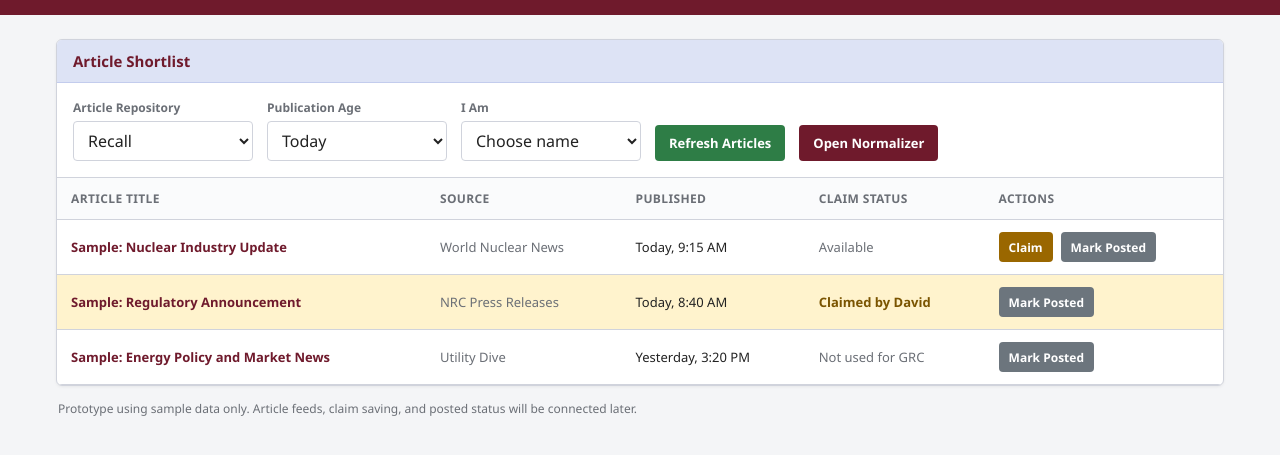
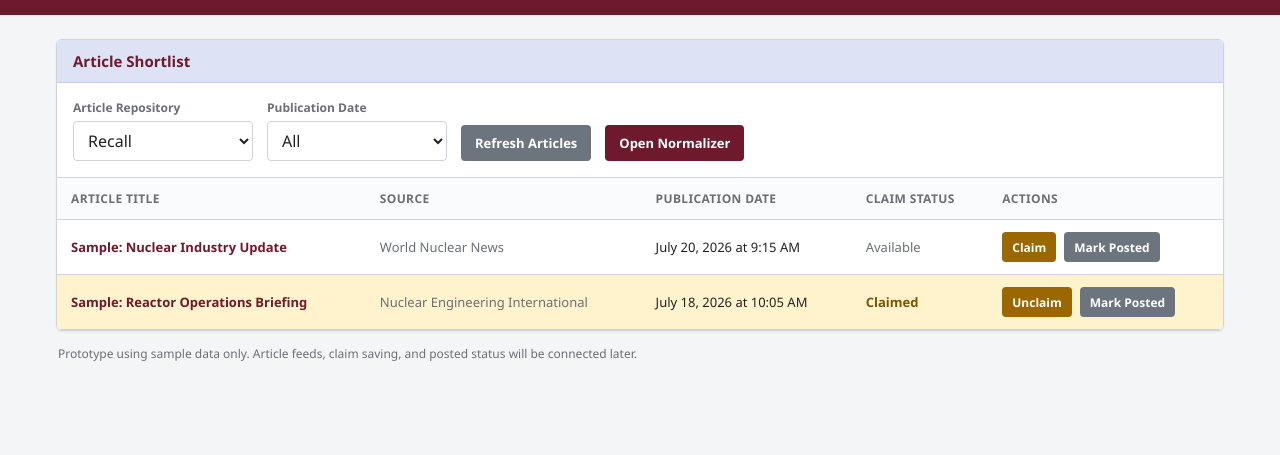
Before and after one commit to davidcmirion/Certrec-News-Dashboard-and-Normalizer, a plain HTML site: page frontend/index.html in a window 1280 px wide. Shown: the part 73-528 px from the top of the page. Drawn offline with Linux system fonts and the light colour scheme.

Commit message:
Update dashboard claim and posted actions + some style choices

```diff
--- a/frontend/index.html
+++ b/frontend/index.html
@@ -8,19 +8,15 @@
   <style>
     :root {
       --maroon: #6f1a2c;
-      --maroon-dark: #501320;
       --lavender: #dde3f5;
       --lavender-border: #c3cced;
-      --green: #2e7d46;
-      --green-dark: #235c34;
       --gray: #6c757d;
-      --gray-dark: #565e64;
       --bg: #f4f5f7;
       --border: #d0d3dc;
       --text: #222;
       --muted: #6b6f76;
       --claimed-bg: #fff3cd;
-      --claimed-border: #e4c46b;
+      --posted-bg: #e8f3ec;
     }
 
     * {
@@ -120,12 +116,12 @@
       cursor: pointer;
     }
 
-    .button:hover {
+    .button:hover:not(:disabled) {
       filter: brightness(0.92);
     }
 
     .button-refresh {
-      background: var(--green);
+      background: var(--gray);
     }
 
     .button-normalizer {
@@ -141,6 +137,13 @@
 
     .button-posted {
       background: var(--gray);
+      min-height: 30px;
+      padding: 5px 10px;
+      font-size: 12px;
+    }
+
+    .button-not-posted {
+      background: #a15c00;
       min-height: 30px;
       padding: 5px 10px;
       font-size: 12px;
@@ -177,6 +180,10 @@
       background: var(--claimed-bg);
     }
 
+    tr.posted-row {
+      background: var(--posted-bg);
+    }
+
     .article-link {
       color: var(--maroon);
       font-weight: 700;
@@ -196,7 +203,7 @@
       white-space: nowrap;
     }
 
-    .status-unclaimed {
+    .status-available {
       color: var(--muted);
     }
 
@@ -205,10 +212,21 @@
       font-weight: 700;
     }
 
+    .status-posted {
+      color: #23643a;
+      font-weight: 700;
+    }
+
     .actions {
       display: flex;
       gap: 8px;
       white-space: nowrap;
+    }
+
+    .empty-message {
+      color: var(--muted);
+      text-align: center;
+      padding: 24px;
     }
 
     .footer-note {
@@ -233,35 +251,24 @@
         <div class="field">
           <label for="repositoryFilter">Article Repository</label>
           <select id="repositoryFilter">
-            <option>Recall</option>
-            <option>Recall New Build</option>
-            <option>RegSource GRC</option>
+            <option value="Recall">Recall</option>
+            <option value="Recall New Build">Recall New Build</option>
+            <option value="RegSource GRC">RegSource GRC</option>
           </select>
         </div>
 
         <div class="field">
-          <label for="ageFilter">Publication Age</label>
-          <select id="ageFilter">
-            <option>Today</option>
-            <option>Yesterday</option>
-            <option>Last 2 Days</option>
-            <option>Last 3 Days</option>
-            <option>All Recent Articles</option>
-          </select>
+          <label for="dateFilter">Publication Date</label>
+          <select id="dateFilter"></select>
         </div>
 
-        <div class="field">
-          <label for="userSelect">I Am</label>
-          <select id="userSelect">
-            <option>Choose name</option>
-            <option>David</option>
-            <option>Team Member 2</option>
-            <option>Team Member 3</option>
-          </select>
-        </div>
+        <button id="refreshButton" class="button button-refresh" type="button">
+          Refresh Articles
+        </button>
 
-        <button class="button button-refresh" type="button">Refresh Articles</button>
-        <button class="button button-normalizer" type="button">Open Normalizer</button>
+        <button id="normalizerButton" class="button button-normalizer" type="button">
+          Open Normalizer
+        </button>
       </div>
 
       <div class="table-wrap">
@@ -270,62 +277,12 @@
             <tr>
               <th>Article Title</th>
               <th>Source</th>
-              <th>Published</th>
+              <th>Publication Date</th>
               <th>Claim Status</th>
               <th>Actions</th>
             </tr>
           </thead>
-
-          <tbody>
-            <tr>
-              <td>
-                <a class="article-link" href="#" target="_blank">
-                  Sample: Nuclear Industry Update
-                </a>
-              </td>
-              <td class="source">World Nuclear News</td>
-              <td class="date">Today, 9:15 AM</td>
-              <td class="status-unclaimed">Available</td>
-              <td>
-                <div class="actions">
-                  <button class="button button-claim" type="button">Claim</button>
-                  <button class="button button-posted" type="button">Mark Posted</button>
-                </div>
-              </td>
-            </tr>
-
-            <tr class="claimed-row">
-              <td>
-                <a class="article-link" href="#" target="_blank">
-                  Sample: Regulatory Announcement
-                </a>
-              </td>
-              <td class="source">NRC Press Releases</td>
-              <td class="date">Today, 8:40 AM</td>
-              <td class="status-claimed">Claimed by David</td>
-              <td>
-                <div class="actions">
-                  <button class="button button-posted" type="button">Mark Posted</button>
-                </div>
-              </td>
-            </tr>
-
-            <tr>
-              <td>
-                <a class="article-link" href="#" target="_blank">
-                  Sample: Energy Policy and Market News
-                </a>
-              </td>
-              <td class="source">Utility Dive</td>
-              <td class="date">Yesterday, 3:20 PM</td>
-              <td class="status-unclaimed">Not used for GRC</td>
-              <td>
-                <div class="actions">
-                  <button class="button button-posted" type="button">Mark Posted</button>
-                </div>
-              </td>
-            </tr>
-          </tbody>
+          <tbody id="articleTableBody"></tbody>
         </table>
       </div>
     </section>
@@ -334,5 +291,271 @@
       Prototype using sample data only. Article feeds, claim saving, and posted status will be connected later.
     </p>
   </main>
+
+  <script>
+    const repositoryFilter = document.getElementById("repositoryFilter");
+    const dateFilter = document.getElementById("dateFilter");
+    const articleTableBody = document.getElementById("articleTableBody");
+    const refreshButton = document.getElementById("refreshButton");
+    const normalizerButton = document.getElementById("normalizerButton");
+
+    function dateAtDaysAgo(daysAgo, hour, minute) {
+      const date = new Date();
+      date.setDate(date.getDate() - daysAgo);
+      date.setHours(hour, minute, 0, 0);
+      return date;
+    }
+
+    const originalArticles = [
+      {
+        id: 1,
+        title: "Sample: Nuclear Industry Update",
+        source: "World Nuclear News",
+        repository: "Recall",
+        published: dateAtDaysAgo(0, 9, 15),
+        status: "Available",
+        statusBeforePosted: "Available"
+      },
+      {
+        id: 2,
+        title: "Sample: Reactor Operations Briefing",
+        source: "Nuclear Engineering International",
+        repository: "Recall",
+        published: dateAtDaysAgo(2, 10, 5),
+        status: "Claimed",
+        statusBeforePosted: "Claimed"
+      },
+      {
+        id: 3,
+        title: "Sample: New Nuclear Project Update",
+        source: "World Nuclear News",
+        repository: "Recall New Build",
+        published: dateAtDaysAgo(1, 11, 10),
+        status: "Available",
+        statusBeforePosted: "Available"
+      },
+      {
+        id: 4,
+        title: "Sample: Energy Development Announcement",
+        source: "Utility Dive",
+        repository: "Recall New Build",
+        published: dateAtDaysAgo(3, 13, 30),
+        status: "Posted",
+        statusBeforePosted: "Available"
+      },
+      {
+        id: 5,
+        title: "Sample: Regulatory Announcement",
+        source: "NRC Press Releases",
+        repository: "RegSource GRC",
+        published: dateAtDaysAgo(0, 8, 40),
+        status: "Available",
+        statusBeforePosted: "Available"
+      },
+      {
+        id: 6,
+        title: "Sample: Regulatory Compliance Notice",
+        source: "Federal Register",
+        repository: "RegSource GRC",
+        published: dateAtDaysAgo(2, 14, 20),
+        status: "Posted",
+        statusBeforePosted: "Available"
+      }
+    ];
+
+    let articles = [];
+
+    function resetArticles() {
+      articles = originalArticles.map(article => ({
+        ...article,
+        published: new Date(article.published)
+      }));
+    }
+
+    function dateKey(date) {
+      return [
+        date.getFullYear(),
+        String(date.getMonth() + 1).padStart(2, "0"),
+        String(date.getDate()).padStart(2, "0")
+      ].join("-");
+    }
+
+    function formatDropdownDate(date) {
+      return new Intl.DateTimeFormat("en-US", {
+        month: "long",
+        day: "numeric"
+      }).format(date);
+    }
+
+    function formatPublishedDate(date) {
+      return new Intl.DateTimeFormat("en-US", {
+        month: "long",
+        day: "numeric",
+        year: "numeric",
+        hour: "numeric",
+        minute: "2-digit"
+      }).format(date);
+    }
+
+    function buildDateFilter() {
+      dateFilter.innerHTML = "";
+
+      const allOption = document.createElement("option");
+      allOption.value = "All";
+      allOption.textContent = "All";
+      dateFilter.appendChild(allOption);
+
+      for (let daysAgo = 0; daysAgo < 4; daysAgo++) {
+        const date = dateAtDaysAgo(daysAgo, 12, 0);
+        const option = document.createElement("option");
+        option.value = dateKey(date);
+        option.textContent = formatDropdownDate(date);
+        dateFilter.appendChild(option);
+      }
+    }
+
+    function getFilteredArticles() {
+      return articles.filter(article => {
+        const repositoryMatches =
+          article.repository === repositoryFilter.value;
+
+        const dateMatches =
+          dateFilter.value === "All" ||
+          dateKey(article.published) === dateFilter.value;
+
+        return repositoryMatches && dateMatches;
+      });
+    }
+
+    function getStatusClass(status) {
+      if (status === "Claimed") return "status-claimed";
+      if (status === "Posted") return "status-posted";
+      return "status-available";
+    }
+
+    function getRowClass(status) {
+      if (status === "Claimed") return "claimed-row";
+      if (status === "Posted") return "posted-row";
+      return "";
+    }
+
+    function renderArticles() {
+      const filteredArticles = getFilteredArticles();
+
+      if (filteredArticles.length === 0) {
+        articleTableBody.innerHTML = `
+          <tr>
+            <td colspan="5" class="empty-message">
+              No articles match the selected filters.
+            </td>
+          </tr>
+        `;
+        return;
+      }
+
+      articleTableBody.innerHTML = filteredArticles.map(article => {
+        const canClaim =
+          article.repository !== "RegSource GRC" &&
+          article.status !== "Posted";
+
+        const claimButton = canClaim
+          ? `
+            <button
+              class="button button-claim"
+              type="button"
+              data-action="claim"
+              data-id="${article.id}"
+            >
+              ${article.status === "Claimed" ? "Unclaim" : "Claim"}
+            </button>
+          `
+          : "";
+
+        const postButton = article.status === "Posted"
+          ? `
+            <button
+              class="button button-not-posted"
+              type="button"
+              data-action="not-posted"
+              data-id="${article.id}"
+            >
+              Not Posted
+            </button>
+          `
+          : `
+            <button
+              class="button button-posted"
+              type="button"
+              data-action="posted"
+              data-id="${article.id}"
+            >
+              Mark Posted
+            </button>
+          `;
+
+        return `
+          <tr class="${getRowClass(article.status)}">
+            <td>
+              <a class="article-link" href="#" onclick="return false;">
+                ${article.title}
+              </a>
+            </td>
+            <td class="source">${article.source}</td>
+            <td class="date">${formatPublishedDate(article.published)}</td>
+            <td class="${getStatusClass(article.status)}">${article.status}</td>
+            <td>
+              <div class="actions">
+                ${claimButton}
+                ${postButton}
+              </div>
+            </td>
+          </tr>
+        `;
+      }).join("");
+    }
+
+    articleTableBody.addEventListener("click", event => {
+      const button = event.target.closest("button[data-action]");
+      if (!button) return;
+
+      const articleId = Number(button.dataset.id);
+      const article = articles.find(item => item.id === articleId);
+      if (!article) return;
+
+      if (button.dataset.action === "claim") {
+        article.status =
+          article.status === "Claimed" ? "Available" : "Claimed";
+      }
+
+      if (button.dataset.action === "posted") {
+        article.statusBeforePosted = article.status;
+        article.status = "Posted";
+      }
+
+      if (button.dataset.action === "not-posted") {
+        article.status = article.statusBeforePosted || "Available";
+      }
+
+      renderArticles();
+    });
+
+    repositoryFilter.addEventListener("change", renderArticles);
+    dateFilter.addEventListener("change", renderArticles);
+
+    refreshButton.addEventListener("click", () => {
+      resetArticles();
+      repositoryFilter.value = "Recall";
+      dateFilter.value = "All";
+      renderArticles();
+    });
+
+    normalizerButton.addEventListener("click", () => {
+      alert("The Normalizer will be connected in a future version of this prototype.");
+    });
+
+    resetArticles();
+    buildDateFilter();
+    renderArticles();
+  </script>
 </body>
 </html>
```
